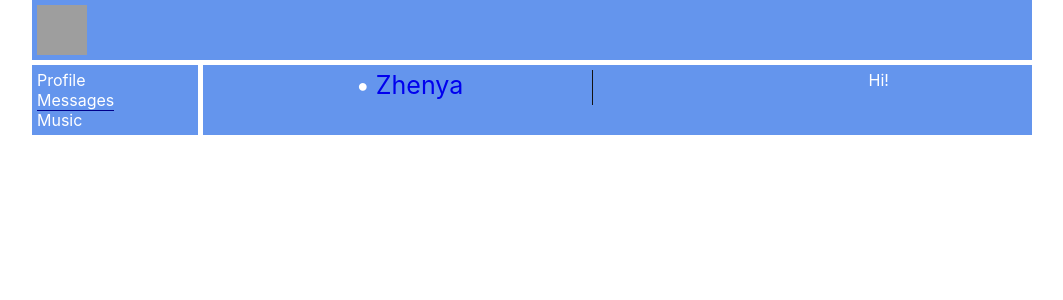
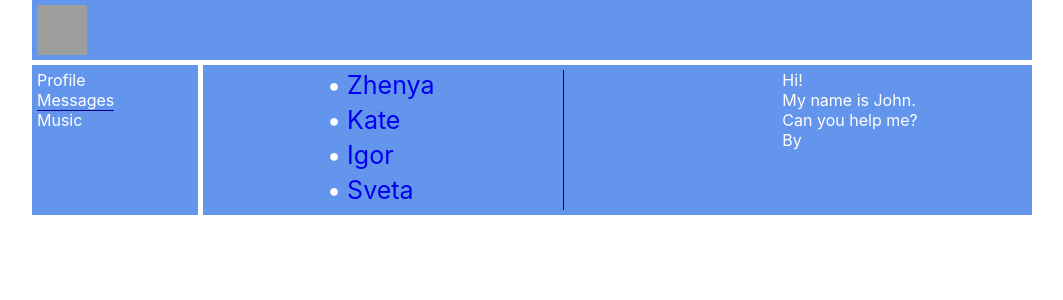
Before and after one commit to evgenii-del/social-react-frontend, a React (Create React App) app: page /dialogs in a window 1280 px wide. Shown: the top 300 px of the page, without its empty margins (108-1171 px from the left). Built offline with nearby package versions, Linux system fonts and the light colour scheme; grey boxes are pictures that could not be loaded.

Commit message:
Create global state

```diff
--- a/src/App.js
+++ b/src/App.js
@@ -7,19 +7,19 @@ import Profile from './components/Profile/Profile';
 import Dialogs from './components/Dialogs/Dialogs';
 import {BrowserRouter, Route} from "react-router-dom";
 
-const App = () => {
+const App = (props) => {
     return (
         <BrowserRouter>
             <div className="wrapper">
-              <Header />
-              <Navbar />
+                <Header/>
+                <Navbar/>
                 <div className="content">
-                  <Route path="/profile" component={Profile} />
-                  <Route path="/dialogs" component={Dialogs} />
+                    <Route path="/profile" render={() => <Profile posts={props.state.posts}/>}/>
+                    <Route path="/dialogs" render={() => <Dialogs state={props.state.dialogsPage}/>}/>
                 </div>
             </div>
         </BrowserRouter>
-  );
+    )
 }
 
 export default App;
--- /dev/null
+++ b/src/components/Dialogs/Dialog/Dialog.js
@@ -0,0 +1,16 @@
+import React from 'react';
+import './Dialog.css';
+import {NavLink} from "react-router-dom";
+
+
+const Dialog = (props) => {
+    let path = "/dialogs/" + props.id;
+
+    return (
+        <div className="user">
+            <NavLink to={path}>{props.name}</NavLink>
+        </div>
+    )
+}
+
+export default Dialog;
--- a/src/components/Dialogs/Dialogs.js
+++ b/src/components/Dialogs/Dialogs.js
@@ -1,46 +1,19 @@
 import React from 'react';
 import './Dialogs.css';
-import {NavLink} from "react-router-dom";
+import Dialog from "./Dialog/Dialog";
+import Message from "./Message/Message";
 
-
-const Dialog = (props) => {
-    let path = "/dialogs/" + props.id;
-
-    return (
-        <div className="user">
-            <NavLink to={path}>{props.name}</NavLink>
-        </div>
-    )
-}
-
-const Message = (props) => {
-    return (
-        <div className="messages-item">{props.content}</div>
-    )
-}
-
-const Dialogs = () => {
-    let dialogsData = [
-        {id: 1, name: 'Zhenya'},
-        {id: 2, name: 'Kate'},
-        {id: 3, name: 'Igor'},
-        {id: 4, name: 'Sveta'},
-    ]
-
-    let messagesData = [
-        {id: 1, message: 'Hi!'},
-        {id: 2, message: 'My name is John.'},
-        {id: 3, message: 'Can you help me?'},
-        {id: 4, message: 'By'},
-    ]
+const Dialogs = (props) => {
+    let dialogs = props.state.dialogs.map(dialog => <Dialog name={dialog.name} id={dialog.id}/>);
+    let messages = props.state.messages.map(message => <Message content={message.message}/>);
 
     return (
         <div className="dialogs">
             <div className="dialogs-users">
-                <Dialog name={dialogsData[0].name} id={dialogsData[0].id}/>
+                {dialogs}
             </div>
             <div className="dialogs-messages">
-                <Message content={messagesData[0].message}/>
+                {messages}
             </div>
         </div>
     )
--- /dev/null
+++ b/src/components/Dialogs/Message/Message.js
@@ -0,0 +1,10 @@
+import React from "react";
+import './Message.css';
+
+const Message = (props) => {
+    return (
+        <div className="messages-item">{props.content}</div>
+    )
+}
+
+export default Message;
--- a/src/components/Profile/Posts/Posts.js
+++ b/src/components/Profile/Posts/Posts.js
@@ -2,16 +2,13 @@ import React from 'react';
 import Post from './Post/Post';
 import './Posts.css';
 
-const Posts = () => {
-    let postsData = [
-        {id: 1, content: "First post", likeCount: 2},
-        {id: 2, content: "Hi my first post", likeCount: 12},
-        {id: 3, content: "I learn React", likeCount: 5},
-    ]
+const Posts = (props) => {
+    let posts = props.posts.map(post => <Post content={post.content} likeCount={post.likeCount}/>);
+
     return (
         <div className="posts">
             <h3>Posts</h3>
-            <Post content={postsData[0].content} likeCount={postsData[0].likeCount}/>
+            {posts}
         </div>
     )
 }
--- a/src/components/Profile/Profile.js
+++ b/src/components/Profile/Profile.js
@@ -5,15 +5,15 @@ import Banner from './Banner/Banner';
 import Avatar from './Avatar/Avatar';
 import About from "./About/About";
 
-const Profile = () => {
+const Profile = (props) => {
     return (
         <div className="profile">
-            <Banner />
+            <Banner/>
             <div className="profile-inner">
-                <Avatar />
-                <About />
+                <Avatar/>
+                <About/>
             </div>
-            <Posts />
+            <Posts posts={props.posts}/>
         </div>
     );
 }
--- a/src/index.js
+++ b/src/index.js
@@ -3,12 +3,13 @@ import ReactDOM from 'react-dom';
 import './index.css';
 import App from './App';
 import * as serviceWorker from './serviceWorker';
+import state from './redux/state';
 
 ReactDOM.render(
-  <React.StrictMode>
-    <App />
-  </React.StrictMode>,
-  document.getElementById('root')
+    <React.StrictMode>
+        <App state={state}/>
+    </React.StrictMode>,
+    document.getElementById('root')
 );
 
 // If you want your app to work offline and load faster, you can change
--- /dev/null
+++ b/src/redux/state.js
@@ -0,0 +1,23 @@
+let state = {
+    posts: [
+        {id: 1, content: "First post", likeCount: 2},
+        {id: 2, content: "Hi my first post", likeCount: 12},
+        {id: 3, content: "I learn React", likeCount: 5},
+    ],
+    dialogsPage: {
+        dialogs: [
+            {id: 1, name: 'Zhenya'},
+            {id: 2, name: 'Kate'},
+            {id: 3, name: 'Igor'},
+            {id: 4, name: 'Sveta'},
+        ],
+        messages: [
+            {id: 1, message: 'Hi!'},
+            {id: 2, message: 'My name is John.'},
+            {id: 3, message: 'Can you help me?'},
+            {id: 4, message: 'By'},
+        ]
+    }
+}
+
+export default state;
```
Also changed, not shown: src/components/Dialogs/Dialog/Dialog.css (added), src/components/Dialogs/Message/Message.css (added). Lines whose indentation alone changed are shown as unchanged.
